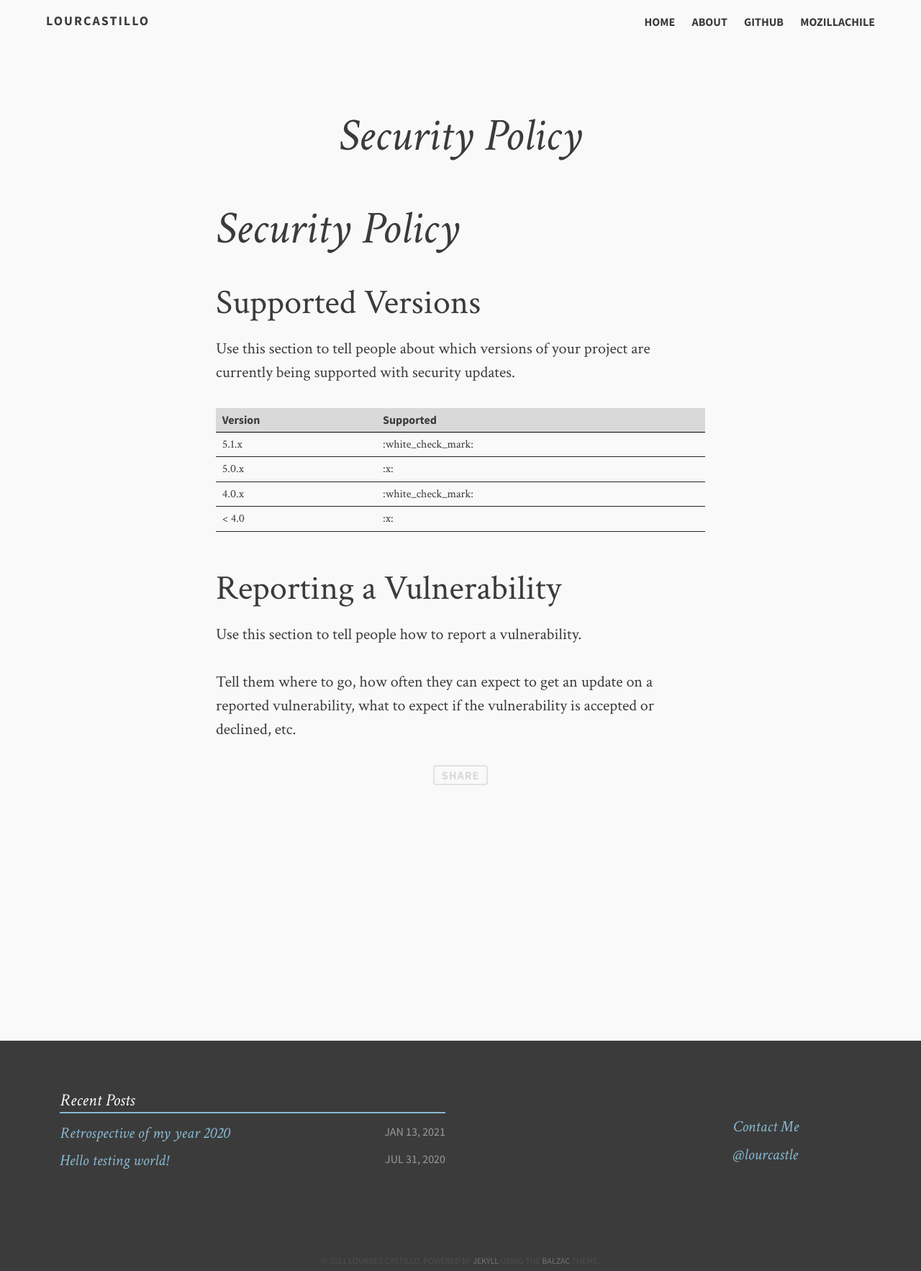
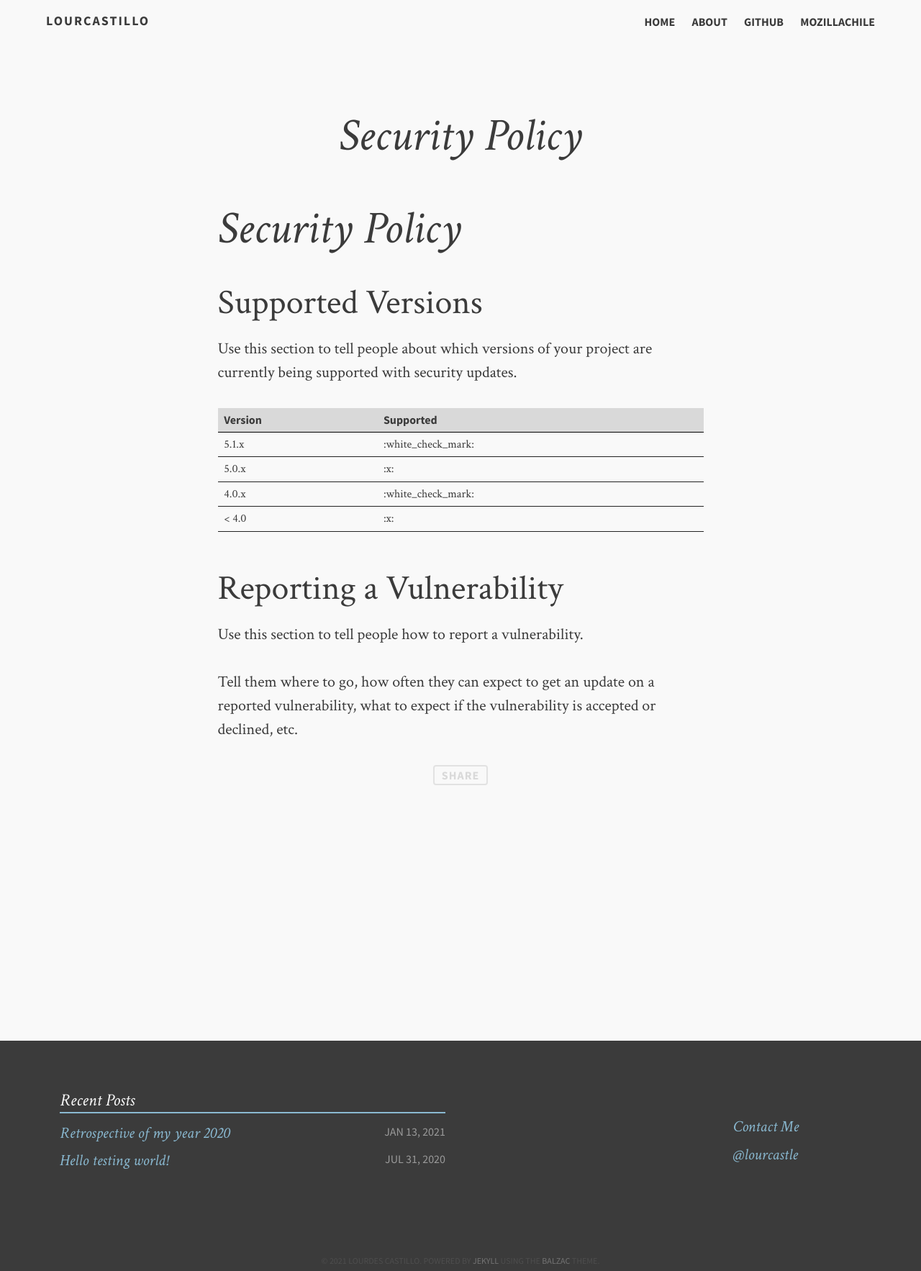
Before and after one commit to lourcastillo/lourcastillo.github.io, a Jekyll site: the page built from SECURITY.md, in a window 1280 px wide. Shown: the whole page at 72% size. Built offline with Jekyll 4.4.1, drawn with Linux system fonts in a browser that asks for light colours; our own code applies the rules of GitHub Pages for plain Markdown files; comment, search, counter and statistics services are not loaded.

Commit message:
Update _styles.scss

```diff
--- a/_sass/_styles.scss
+++ b/_sass/_styles.scss
@@ -167,7 +167,7 @@ input {
 
 .post {
     @include column(8);
-    max-width: 680px;
+    max-width: 675px;
     display: block;
     margin: 0 auto;
     float: none;
```
